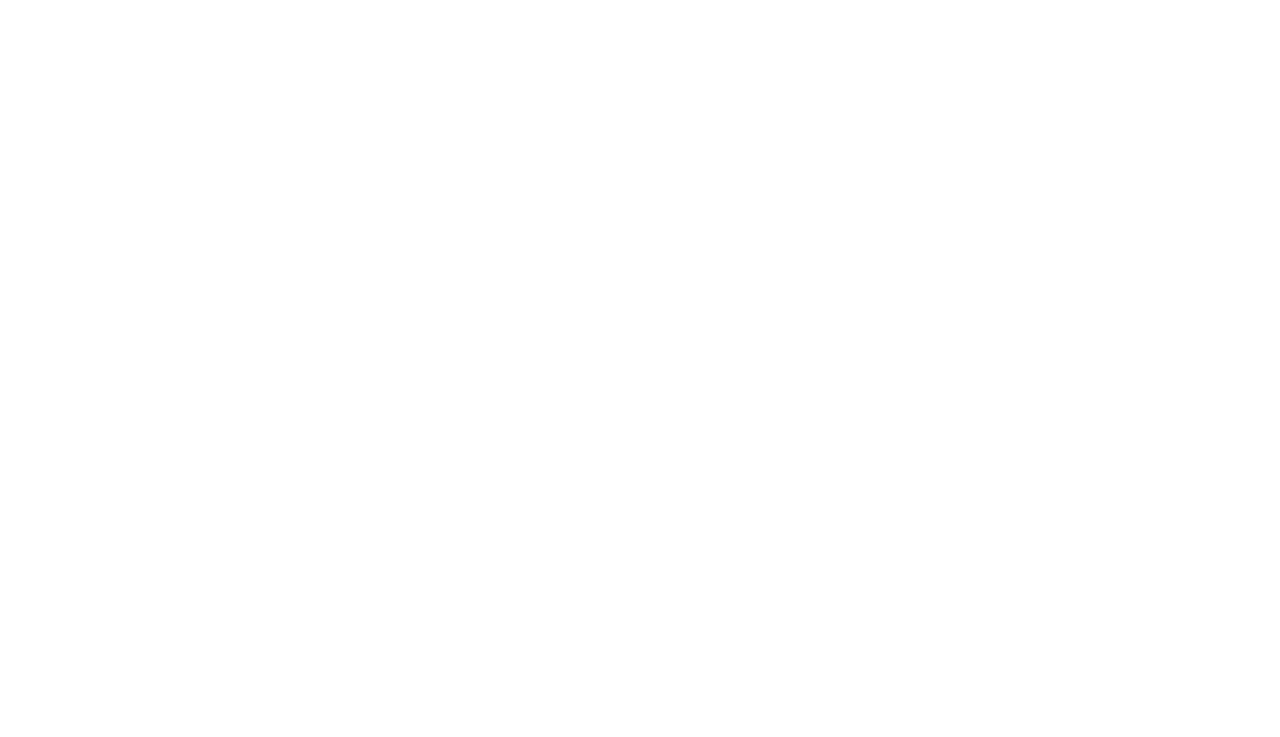
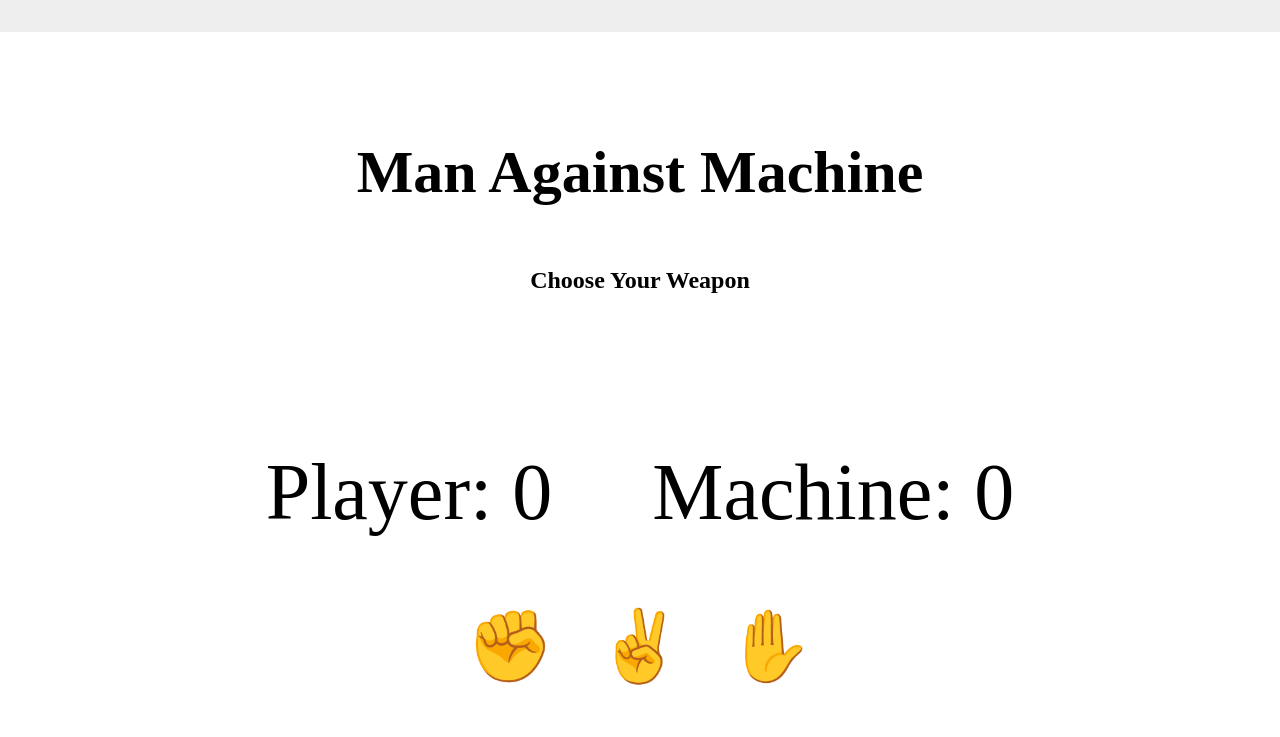
Before and after one commit to bedminer1/VANILLA_ROCK_PAPER_SCISSORS, a plain HTML site: page index.html in a window 1280 px wide. Drawn offline with Linux system fonts and the light colour scheme.

Commit message:
updated rock-paper-scissors to have a UI

```diff
--- a/index.html
+++ b/index.html
@@ -1 +1,33 @@
-<script src="javascript.js"></script>
+<!DOCTYPE html>
+<html lang="en">
+<head>
+    <meta charset="UTF-8">
+    <meta http-equiv="X-UA-Compatible" content="IE=edge">
+    <meta name="viewport" content="width=device-width, initial-scale=1.0">
+    <title>Document</title>
+    <link rel="stylesheet" href="styles.css">
+</head>
+<body>
+    <div class="header"></div>
+    <div class="Scoreboard">
+        <h1>Man Against Machine</h1>
+        <img src="" alt="">
+    </div>
+    <div class="scoreMsg">
+        <h2 id="scoreInfo">Choose Your Weapon</h2>
+    </div>
+    <div class="scoreBox">
+        <div id="playerScore">Player: 0</div>
+        <div id="computerScore">Machine: 0</div>
+    </div>
+
+    <div class="playerSelection">
+        <button id="ROCK">✊</button>
+        <button id="SCISSORS">✌️</button>
+        <button id="PAPER">✋</button>
+    </div>
+
+    <div class="footer"></div>
+
+    </html><script src="javascript.js"></script>
+</body>
--- a/javascript.js
+++ b/javascript.js
@@ -37,9 +37,33 @@ function getRandomChoice() {
     }
 }
 
-computerSelection = getRandomChoice()
-playerSelection = 'ROCK'
-playRound(playerSelection,computerSelection)
+const computerSelection = getRandomChoice()
+const rockBtn = document.getElementById('ROCK')
+const paperBtn = document.getElementById('PAPER')
+const scissorsBtn = document.getElementById('SCISSORS')
+const scoreInfo = document.getElementById('scoreInfo')
+const playerScorePara = document.getElementById('playerScore')
+const computerScorePara = document.getElementById('computerScore')
 
-console.log(computerSelection)
-console.log(roundWinner)
+rockBtn.addEventListener('click', () => handleClick('ROCK'))
+paperBtn.addEventListener('click', () => handleClick('PAPER'))
+scissorsBtn.addEventListener('click', () => handleClick('SCISSORS'))
+
+function handleClick(playerSelection){
+  const computerSelection = getRandomChoice()
+  playRound(playerSelection,computerSelection)
+  updateScore()
+}
+
+function updateScore() {
+  if (roundWinner === 'tie') {
+    scoreInfo.textContent = "It's a tie!"
+  } else if (roundWinner === 'player') {
+    scoreInfo.textContent = 'One point for Man!'
+  } else if (roundWinner === 'computer') {
+    scoreInfo.textContent = 'The Machines Inch Forward..'
+  }
+
+  playerScorePara.textContent = `Player: ${playerScore}`
+  computerScorePara.textContent = `Machine: ${computerScore}`
+}
--- /dev/null
+++ b/styles.css
@@ -0,0 +1,61 @@
+body {
+    height: 100vh;
+    margin: 0;
+    overflow: hidden;
+    font-family: 'Times New Roman', Times, serif, sans-serif;
+    display: flex;
+    flex-direction: column;
+    background-color: white;
+  }
+
+  .header {
+    display: flex;
+    justify-content: center;
+    padding: 16px;
+    background-color: #eee;
+  }
+
+.Scoreboard{
+    display: flex;
+    justify-content: center;
+    margin: auto;
+    align-items: center;
+    font-size: 30px;
+    margin-bottom: 0;
+    padding-bottom: 0;
+}
+
+.scoreMsg{
+    display: flex;
+    margin: auto;
+    margin-top: 0;
+}
+
+.scoreBox {
+    display: flex;
+    margin: auto;
+    gap: 100px;
+    font-size: 80px;
+    margin-bottom: 0;
+}
+.playerSelection{
+    display: flex;
+    justify-content: space-around;
+    margin: auto;
+    align-items: center;
+    gap: 30px;
+}
+
+button {
+    width: 100px;
+    height: 80px;
+    font-size: 70px;
+    text-align: center;
+    margin-bottom: 50px;
+    border: none;
+    background-color: white;
+}
+
+button:hover {
+    font-size: 80px;
+}
```
